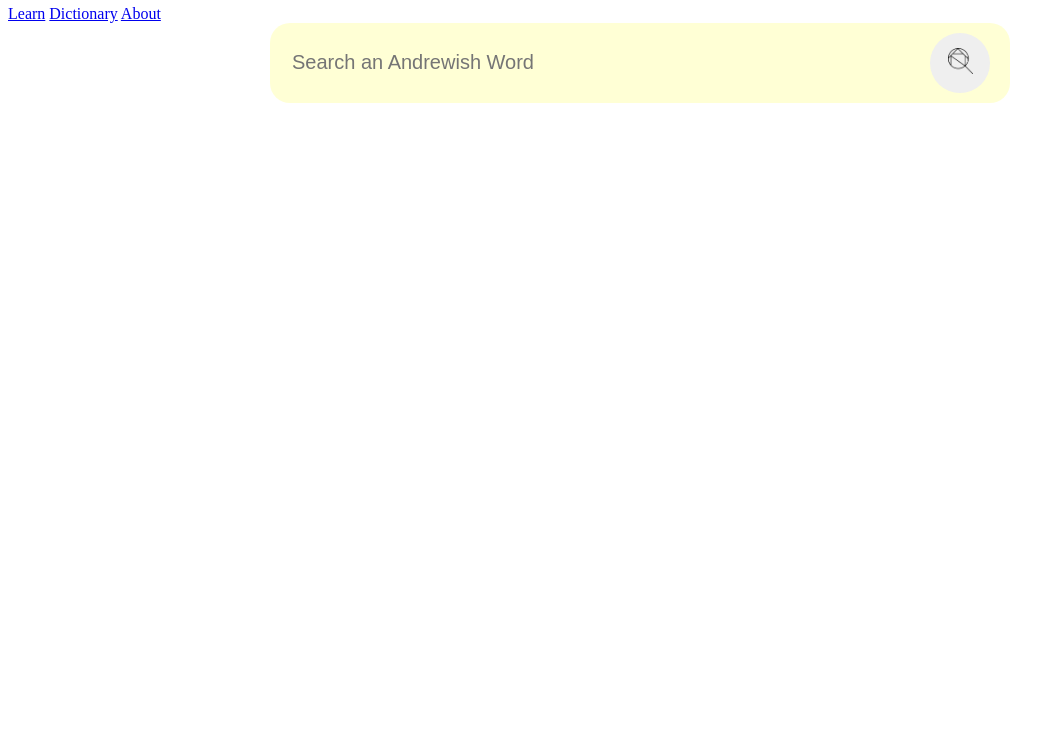
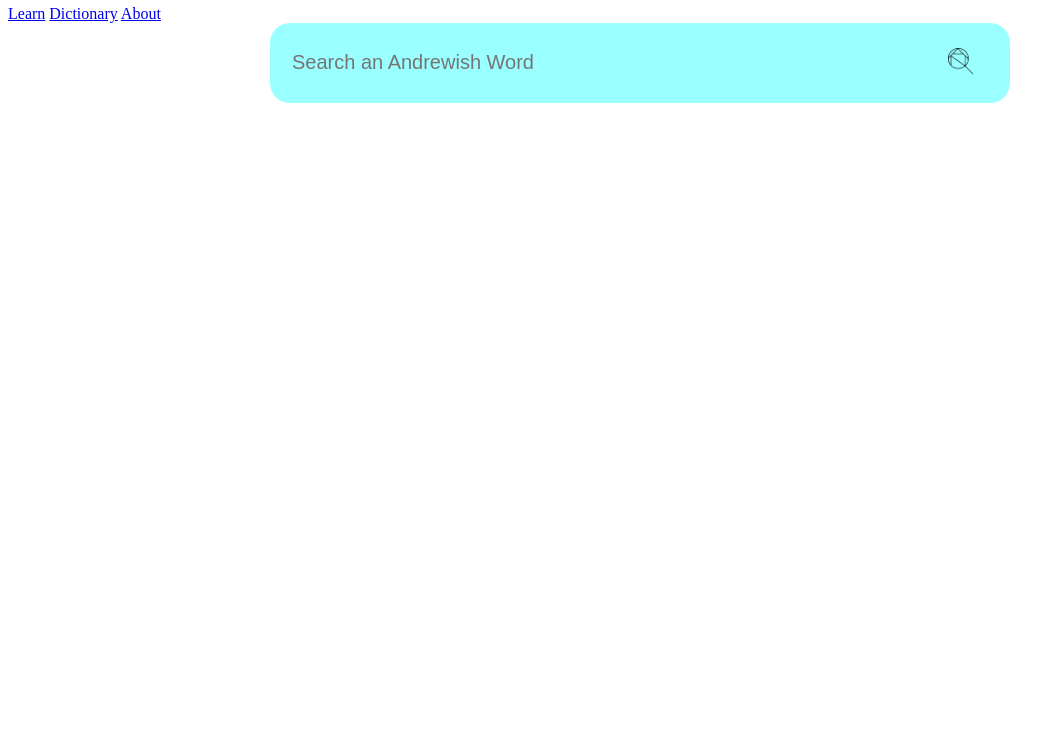
Before and after one commit to andrewishdic/andrewishdic.github.io, a plain HTML site: page index.html in a window 1280 px wide. Shown: the part 62-800 px from the top of the page, without its empty margins (0-1064 px from the left). Drawn offline with Linux system fonts and the light colour scheme.

Commit message:
Update style.css

```diff
--- a/style.css
+++ b/style.css
@@ -12,7 +12,7 @@
   align-items: center;
   border-radius: 20px;
   padding: 10px 20px;
-  background: rgba(255, 255, 115, 0.3);
+  background: rgba(0, 255, 255, 0.4);
 }
 
 .searchbar input {
@@ -29,8 +29,9 @@
 
 .searchbar button {
   border: 0;
-  border-radius: 70%;
+  border-radius: 20%;
   width: 60px;
   height: 60px;
   cursor: pointer;
+  background: transparent;
 }
```
